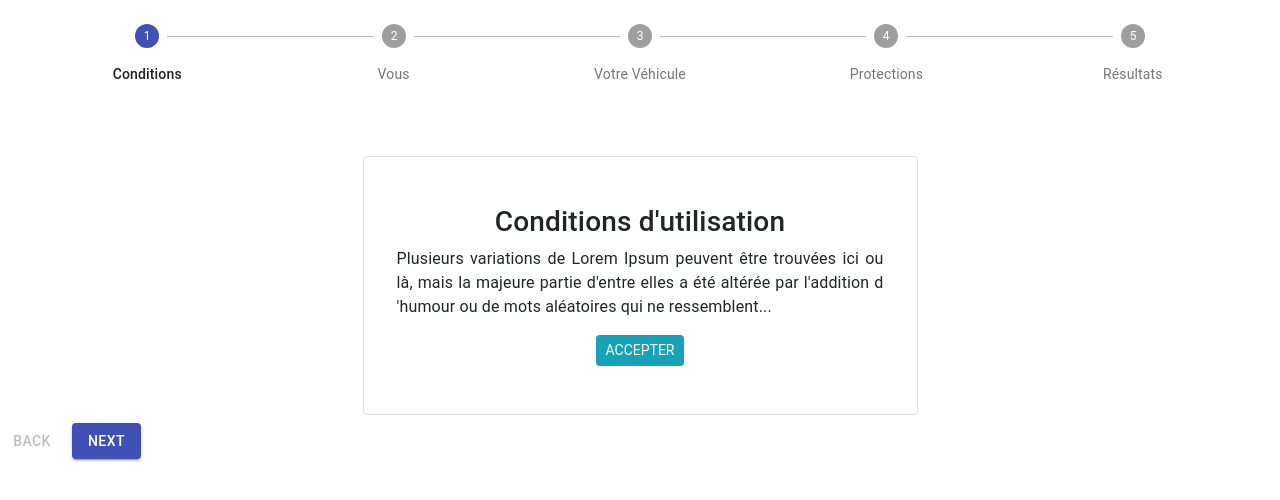
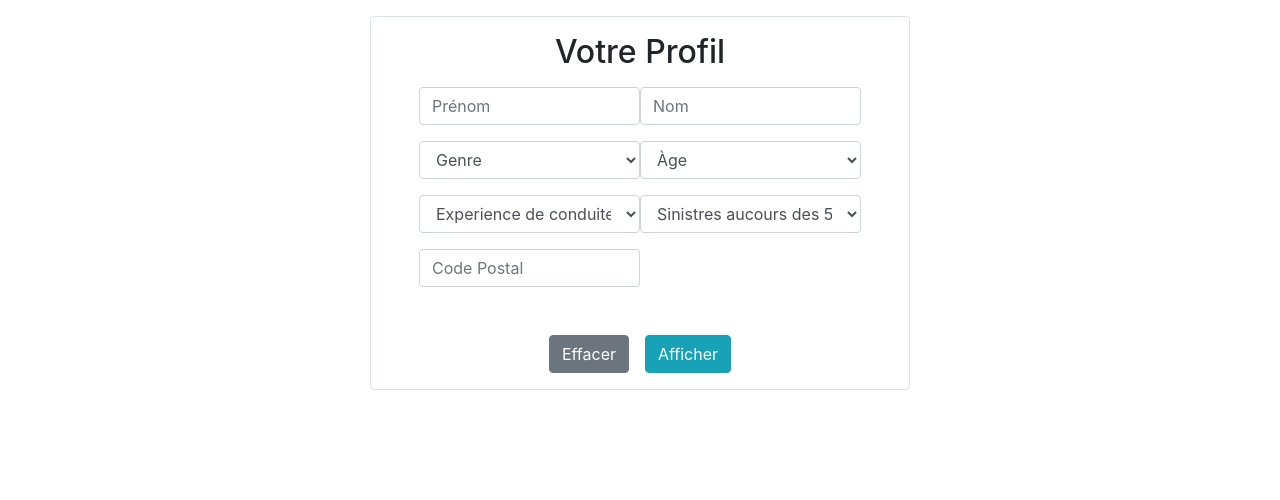
Before and after one commit to Ayi05/demo-assurance, a React (Create React App) app: page /profil in a window 1280 px wide. Shown: the top 500 px of the page. Built offline with nearby package versions, Linux system fonts and the light colour scheme.

Commit message:
Suppression du stepper

```diff
--- a/src/App.js
+++ b/src/App.js
@@ -2,7 +2,13 @@ import React from "react";
 import Basic from "./components/Basic"
 
 const App = () => {
-  return <Basic></Basic>;
+  return (
+    <div className="container mt-3">
+
+      <Basic></Basic>
+
+    </div>
+  );
 };
 
 export default App;
--- a/src/components/Basic.js
+++ b/src/components/Basic.js
@@ -1,96 +1,8 @@
+import React from 'react';
+import Profil from "./Profil";
 
-import React from 'react';
-import { makeStyles } from '@material-ui/core/styles';
-import Stepper from '@material-ui/core/Stepper';
-import Step from '@material-ui/core/Step';
-import StepLabel from '@material-ui/core/StepLabel';
-import Button from '@material-ui/core/Button';
-import Typography from '@material-ui/core/Typography';
-
-import Profil from './Profil';
-import Vehicule from './Vehicule';
-import Conditions from './Conditions';
-
-const useStyles = makeStyles(theme => ({
-  root: {
-    width: '100%',
-  },
-  backButton: {
-    marginRight: theme.spacing(1),
-  },
-  instructions: {
-    marginTop: theme.spacing(1),
-    marginBottom: theme.spacing(1),
-  },
-}));
-
-function getSteps() {
-  return ['Conditions', 'Vous', 'Votre Véhicule', 'Protections', 'Résultats'];
+const Basic = () => {
+  return <Profil></Profil>
 }
 
-function getStepContent(stepIndex) {
-  switch (stepIndex) {
-    case 0:
-      return <Conditions></Conditions>;
-    case 1:
-      return <Profil></Profil>;
-    case 2:
-      return <Vehicule></Vehicule>;
-    default:
-      return 'Unknown stepIndex';
-  }
-}
-
-export default function HorizontalLabelPositionBelowStepper() {
-  const classes = useStyles();
-  const [activeStep, setActiveStep] = React.useState(0);
-  const steps = getSteps();
-
-  const handleNext = () => {
-    setActiveStep(prevActiveStep => prevActiveStep + 1);
-  };
-
-  const handleBack = () => {
-    setActiveStep(prevActiveStep => prevActiveStep - 1);
-  };
-
-  const handleReset = () => {
-    setActiveStep(0);
-  };
-
-  return (
-    <div className={classes.root}>
-      <Stepper activeStep={activeStep} alternativeLabel>
-        {steps.map(label => (
-          <Step key={label}>
-            <StepLabel>{label}</StepLabel>
-          </Step>
-        ))}
-      </Stepper>
-      <div>
-        {activeStep === steps.length ? (
-          <div>
-            <Typography className={classes.instructions}>All steps completed</Typography>
-            <Button onClick={handleReset}>Reset</Button>
-          </div>
-        ) : (
-            <div>
-              <Typography className={classes.instructions}>{getStepContent(activeStep)}</Typography>
-              <div>
-                <Button
-                  disabled={activeStep === 0}
-                  onClick={handleBack}
-                  className={classes.backButton}
-                >
-                  Back
-              </Button>
-                <Button variant="contained" color="primary" onClick={handleNext}>
-                  {activeStep === steps.length - 1 ? 'Finish' : 'Next'}
-                </Button>
-              </div>
-            </div>
-          )}
-      </div>
-    </div>
-  );
-}
+export default Basic;
--- a/src/components/Profil.js
+++ b/src/components/Profil.js
@@ -1,10 +1,10 @@
 
 import React from 'react';
 // import { makeStyles } from '@material-ui/core/styles';
-import TextField from '@material-ui/core/TextField';
+// import TextField from '@material-ui/core/TextField';
 
 const genres = ['Genre', 'Homme', 'Femme', 'Autre'];
-const ages = ['Tranche d\'âge', '15-20', '21-25', '26-30', '31-35', '36-40', '41-55', '56-70', '71+'];
+const ages = ['Àge', '15-20', '21-25', '26-30', '31-35', '36-40', '41-55', '56-70', '71+'];
 const experiences = ['Experience de conduite', '- 24 Mois', '2 à 5 ans', '6 à 9 ans', '10 ans +'];
 const sinistres = ['Sinistres aucours des 5 dernières années', '0', '1', '2', '3+']
 
@@ -37,21 +37,23 @@ class Profil extends React.Component {
   render() {
     return (
 
-      <div className="container mt-5 d-flex justify-content-center">
+      <div className="container mt-2 d-flex justify-content-center">
 
-        <div className="col-md-6 border rounded py-5">
+        <div className="col-md-6 border rounded py-3">
           <div className="row justify-content-center">
             <h2>Votre Profil</h2>
           </div>
 
-          <form className="px-5 mt-5" onSubmit={this.handleSubmit}>
+          <form className="px-5 mt-2" onSubmit={this.handleSubmit}>
 
             <div class="form-group row justify-content-around">
               {/* Prenom */}
-              <TextField id="standard-basic" label="Prénom" onChange={event => { this.setState({ prenom: event.target.value }) }} />
+              {/* <TextField id="standard-basic" label="Prénom" onChange={event => { this.setState({ prenom: event.target.value }) }} /> */}
+              <input type="text" placeholder="Prénom" className="form-control col-6" onChange={event => { this.setState({ prenom: event.target.value }) }} />
 
               {/* Nom */}
-              <TextField id="standard-basic" label="Nom" onChange={event => { this.setState({ nom: event.target.value }) }} />
+              {/* <TextField id="standard-basic" label="Nom" onChange={event => { this.setState({ nom: event.target.value }) }} /> */}
+              <input type="text" placeholder="Nom" className="form-control col-6" onChange={event => { this.setState({ nom: event.target.value }) }} />
             </div>
 
             <div class="form-group row justify-content-between">
@@ -96,7 +98,8 @@ class Profil extends React.Component {
 
             {/* Code Postal */}
             <div class="form-group row">
-              <TextField id="standard-basic" label="Code Postal" onChange={event => { this.setState({ cp: event.target.value }) }} />
+              {/* <TextField id="standard-basic" label="Code Postal" onChange={event => { this.setState({ cp: event.target.value }) }} /> */}
+              <input type="text" placeholder="Code Postal" className="form-control col-6" onChange={event => { this.setState({ cp: event.target.value }) }} />
             </div>
 
             <div className="row justify-content-center mt-5">
--- a/src/components/Vehicule.js
+++ b/src/components/Vehicule.js
@@ -87,7 +87,7 @@ class Vehicule extends React.Component {
               </select>
             </div>
 
-            {/* Sinistres aucours des 5 dernières années */}
+            {/* Kilomètres par années */}
             <div class="form-group">
               <select className="col-5. form-control" onChange={event => { this.setState({ kma: event.target.value }) }}>
                 {kmas.map(kma => (
@@ -96,14 +96,6 @@ class Vehicule extends React.Component {
                   </option>
                 ))}
               </select>
-            </div>
-
-            {/* Code Postal */}
-            <div class="form-group">
-              <input
-                type="text"
-                onChange={event => { this.setState({ cp: event.target.value }) }}
-                className="form-control form-control-md" placeholder="Code Postal" />
             </div>
 
             <div className="row justify-content-center mt-5">
```
